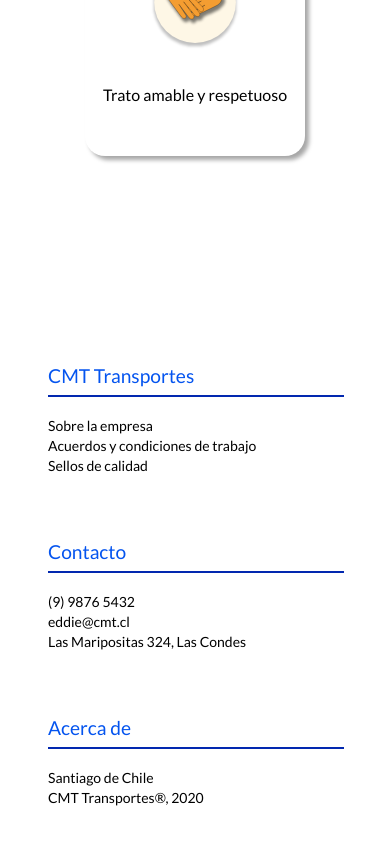
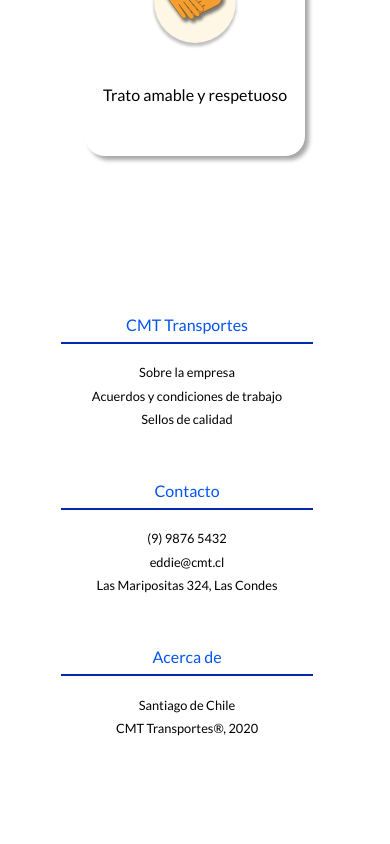
Before and after one commit to FlameTeam/CMATransportesWebPage, a React (Create React App) app: page / in a window 390 px wide. Shown: the part 2369-3213 px from the top of the page. After the commit the page ends 3175 px from the top, so only its background shows below. Built offline with nearby package versions, Linux system fonts and the light colour scheme.

Commit message:
footer section responsive fixed
modal not configured

```diff
--- a/src/App.js
+++ b/src/App.js
@@ -11,7 +11,7 @@ const App = () => {
     <ThemeProvider theme={theme}>
       <Services backgroundSection="blue" />
       <QualitySeals backgroundSection="white" />
-      <Footer backgroundSection="white" />
+      <Footer backgroundSection="footer" />
     </ThemeProvider>
   );
 };
--- a/src/components/subcomponents/FooterColumn.js
+++ b/src/components/subcomponents/FooterColumn.js
@@ -15,13 +15,13 @@ const FooterColumn = ({ card }) => {
       xs={12}
       sm={3}
       md={4}
-      lg={4}
+      lg={3}
       container
       direction="column"
       className={mainClasses.background}
     >
 
-      <Typography variant="h2" color="textPrimary" align="left">
+      <Typography variant="h3" color="textPrimary">
         {card.title}
       </Typography>
 
--- a/src/components/subcomponents/Modal.js
+++ b/src/components/subcomponents/Modal.js
@@ -16,18 +16,18 @@ export default function TransitionsModal({ information }) {
     setOpen(false);
   };
 
-  const component=information.info?(
-    <Link href="#" variant="body2" color="inherit" onClick={handleOpen}>
+  const component=!information.info?information.subtitle:(
+    <Link href="#" color="inherit" onClick={handleOpen}>
         {information.subtitle}
     </Link>
-  ):(
-    <Typography variant="body2" align="left">
-        {information.subtitle}
-    </Typography>)
+  )
 
   return (
     <div>
-        {component}
+        <Typography variant="body2">
+            {component}
+        </Typography>
+
         <Modal
             aria-labelledby="transition-modal-title"
             aria-describedby="transition-modal-description"
--- a/src/functions/functions.js
+++ b/src/functions/functions.js
@@ -15,6 +15,10 @@ exports.selectStyle = (color, classes) => {
 
     case "blue":
       style = classes.blue;
+      break;
+
+    case "footer":
+      style = classes.footer;
       break;
 
     default:
--- a/src/resources/materialUITheme.js
+++ b/src/resources/materialUITheme.js
@@ -44,18 +44,60 @@ export const theme = createMuiTheme({
       },
     },
 
+    h3: {
+      [breakpoints.up("xs")]: {
+        textAlign:"center",
+        fontSize: "1em",
+      },
+      [breakpoints.up("sm")]: {
+        textAlign:"left",
+        fontSize: "1em",
+      },
+      [breakpoints.up("md")]: {
+        textAlign:"left",
+        fontSize: "1em",
+      },
+      [breakpoints.up("lg")]: {
+        textAlign:"left",
+        fontSize: "1em",
+      },
+    },
+
     body1: {
       color: "#000201", //Black
 
       [breakpoints.up("xs")]: {},
       [breakpoints.up("sm")]: {
-        fontSize: "0.9em",
+        fontSize: "1em",
       },
       [breakpoints.up("md")]: {
         fontSize: "1em",
       },
       [breakpoints.up("lg")]: {
         fontSize: "1.1em",
+      },
+    },
+
+    body2: {
+      [breakpoints.up("xs")]: {
+        textAlign:"center",
+        fontSize: "0.8em",
+        marginBottom:"0.4em",
+      },
+      [breakpoints.up("sm")]: {
+        textAlign:"left",
+        fontSize: "0.8em",
+        marginBottom:"0.6em",
+      },
+      [breakpoints.up("md")]: {
+        textAlign:"left",
+        fontSize: "0.8em",
+        marginBottom:"0.5em",
+      },
+      [breakpoints.up("lg")]: {
+        textAlign:"left",
+        fontSize: "0.85em",
+        marginBottom:"0.7em",
       },
     },
 
@@ -98,21 +140,4 @@ export const theme = createMuiTheme({
       },
     },
   },
-
-  body2: {
-    color: "#000000",
-
-    [breakpoints.up("xs")]: {
-      fontSize: "1em",
-    },
-    [breakpoints.up("sm")]: {
-      fontSize: "1em",
-    },
-    [breakpoints.up("md")]: {
-      fontSize: "1em",
-    },
-    [breakpoints.up("lg")]: {
-      fontSize: "1.2em",
-    },
-  },
 });
--- a/src/resources/styles/sectionsStyles.js
+++ b/src/resources/styles/sectionsStyles.js
@@ -34,6 +34,23 @@ const useStyles = makeStyles((theme) => ({
       padding: "5em 3em 10em 3em",
     },
   },
+
+  footer: {
+    backgroundColor: "#FFFFFF",
+
+    [theme.breakpoints.up("xs")]: {
+      padding: "1em 1em 3em 2em",
+    },
+    [theme.breakpoints.up("sm")]: {
+      padding: "4em 2em 5em 2em",
+    },
+    [theme.breakpoints.up("md")]: {
+      padding: "2em 3em 4em 3em",
+    },
+    [theme.breakpoints.up("lg")]: {
+      padding: "2em 2em 4em 2em",
+    },
+  },
 }));
 
 export default useStyles;
--- a/src/resources/styles/subcomponents/footerColumnStyle.js
+++ b/src/resources/styles/subcomponents/footerColumnStyle.js
@@ -3,23 +3,22 @@ import { makeStyles } from "@material-ui/core/styles";
 const useStyles = makeStyles((theme) => ({
   background: {
     [theme.breakpoints.up("xs")]: {
-      padding: "2em 1em",
-      maxWidth: "330px",
-
+      padding: "2em 3em 1em 1em",
+      maxWidth: "none",
     },
     [theme.breakpoints.up("sm")]: {
-        maxWidth: "210px",
-        minWidth:"150px",
-        padding: "1em 1em",
+        maxWidth: "none",
+        minWidth:"170px",
+        padding: "1em 0.5em",
     },
     [theme.breakpoints.up("md")]: {
-      maxWidth: "240px",
-      minWidth:"100px",
+      maxWidth: "none",
+      minWidth:"200px",
       padding: "2em 1em"
     },
     [theme.breakpoints.up("lg")]: {
-      maxWidth: "310px",
-      minWidth:"240px",
+      maxWidth: "none",
+      minWidth:"200px",
       margin:"1em",
       marginTop: "3em",
     },
@@ -32,10 +31,16 @@ const useStyles = makeStyles((theme) => ({
 
     [theme.breakpoints.up("xs")]: {
       marginBottom: "1.2em",
+      maxWidth:"90%",
+
     },
-    [theme.breakpoints.up("sm")]: {},
+    [theme.breakpoints.up("sm")]: {
+      maxWidth:"100%",
+    },
     [theme.breakpoints.up("md")]: {},
-    [theme.breakpoints.up("lg")]: {},
+    [theme.breakpoints.up("lg")]: {
+        marginBottom: "1.5em",
+    },
   },
 }));
 
```
